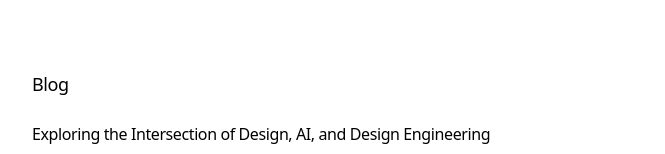
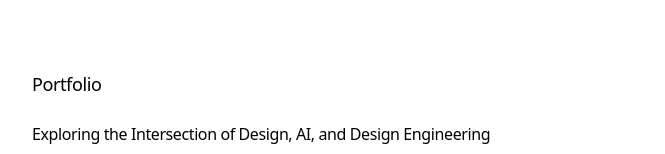
Before and after one commit to caseyanderson/caseyanderson.work, a Next.js app: page / in a window 1280 px wide. Shown: the part 234-388 px from the top of the page, without its empty margins (304-969 px from the left). Built offline with nearby package versions, Linux system fonts and the light colour scheme.

Commit message:
Update page.tsx
Blog changed to Portfolio on main page

```diff
--- a/app/page.tsx
+++ b/app/page.tsx
@@ -216,7 +216,7 @@ export default function Personal() {
         variants={VARIANTS_SECTION}
         transition={TRANSITION_SECTION}
       >
-        <h3 className="mb-3 text-lg font-medium">Blog</h3>
+        <h3 className="mb-3 text-lg font-medium">Portfolio</h3>
         <div className="flex flex-col space-y-0">
           <AnimatedBackground
             enableHover
```
